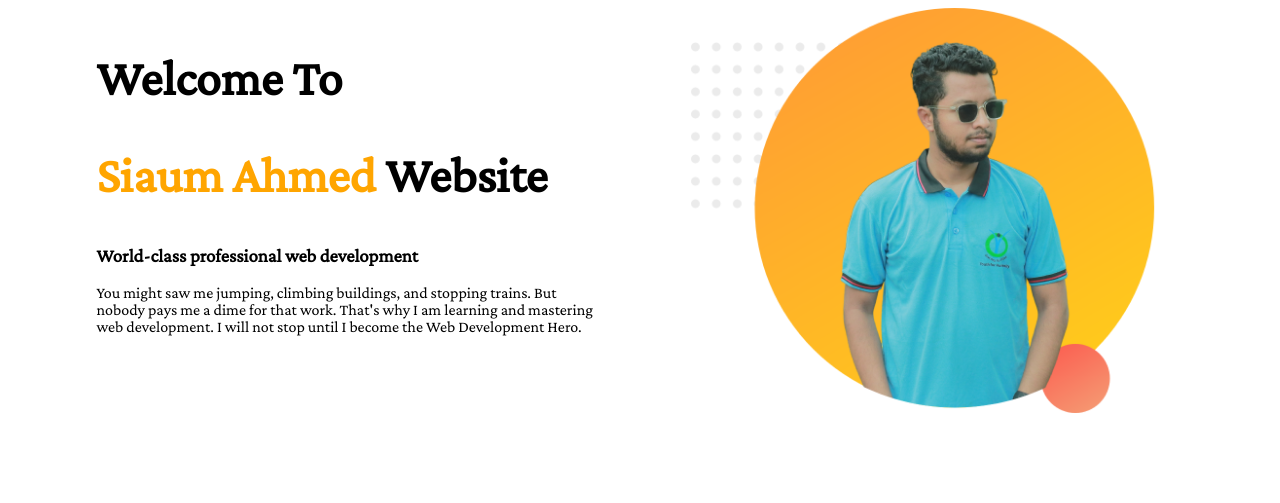
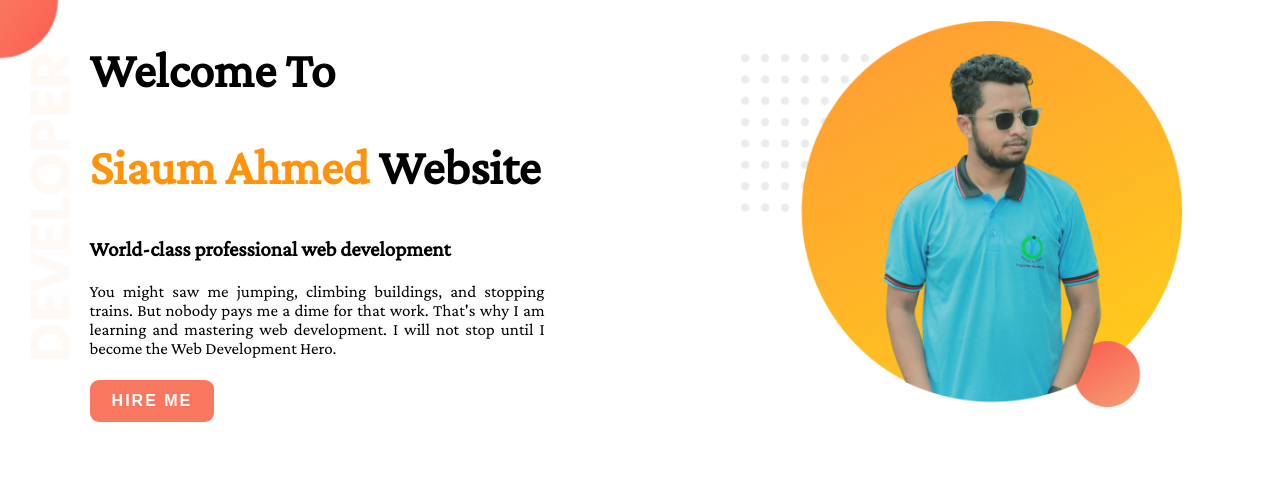
Before and after one commit to Miraj211013/web-porfolio, a plain HTML site: page index.html in a window 1280 px wide. Drawn offline with nearby package versions, Linux system fonts and the light colour scheme.

Commit message:
button adding done

```diff
--- a/index.html
+++ b/index.html
@@ -10,16 +10,21 @@
     <link rel="stylesheet" href="style.css">
 </head>
 <body>
-    <section>
+    <section class="top-section">
         <div class ="half-width">
             <h1>Welcome To</h1>
             <h1><span id="name-highlight">Siaum  Ahmed </span>Website</h1>
             <h3>World-class professional web development</h3>
-            <p>You might saw me jumping, climbing buildings, and stopping trains. But nobody pays me a dime for that work. That's why I am learning and mastering web development. I will not stop until I become the Web Development Hero.</p>
+            <div class="top-section-paragraph">
+                <p>You might saw me jumping, climbing buildings, and stopping trains. But nobody pays me a dime for that work. That's why I am learning and mastering web development. I will not stop until I become the Web Development Hero.</p>
+                <button>Hire Me</button>
+            </div>
 
         </div>
         <div class = "half-width">
-            <img src="images/profile.png">
+            <div class="img-area">
+                <img src="images/profile.png">
+            </div>
         </div>
     </section>
 
--- a/style.css
+++ b/style.css
@@ -1,11 +1,12 @@
 body{
+    margin : 0px;
     font-family: 'Crimson Pro', serif;
 }
 h1{
     font-size: 50px;
 }
-#name-highlight{
-    color: orange;
+#name-highlight {
+    color: #ff930c;
 }
 .half-width{
     width:40%;
@@ -17,3 +18,43 @@ h1{
 .half-width img{
     width: 100%;
 }
+.top-section{
+    background-image: url("images/top-banner.png");
+    background-repeat: no-repeat;
+}
+.top-section-paragraph {
+    width: 455px;
+    text-align: justify;
+    font-size: 17px;
+}
+.top-section div h3 {
+    width: 450px;
+    font-size: 21px;
+}
+.top-section div button {
+    background-color: rgb(249 119 95);
+    padding: 12px 22px;
+    font-size: 16px;
+    margin-top: 5px;
+    font-weight: 600;
+    color: white;
+    border: none;
+    font-family: revert;
+    border-bottom: -43px;
+    border-radius: 9px;
+    letter-spacing: 2px;
+    text-transform: uppercase;
+    transition: 400ms;
+}
+.top-section div button:hover {
+    background: #221f1f;
+    cursor: pointer;
+}
+.img-area {
+    margin-top: 21px;
+    width: 94%;
+    margin-left: 50px;
+}
+section{
+    height: 500px;
+}
```
